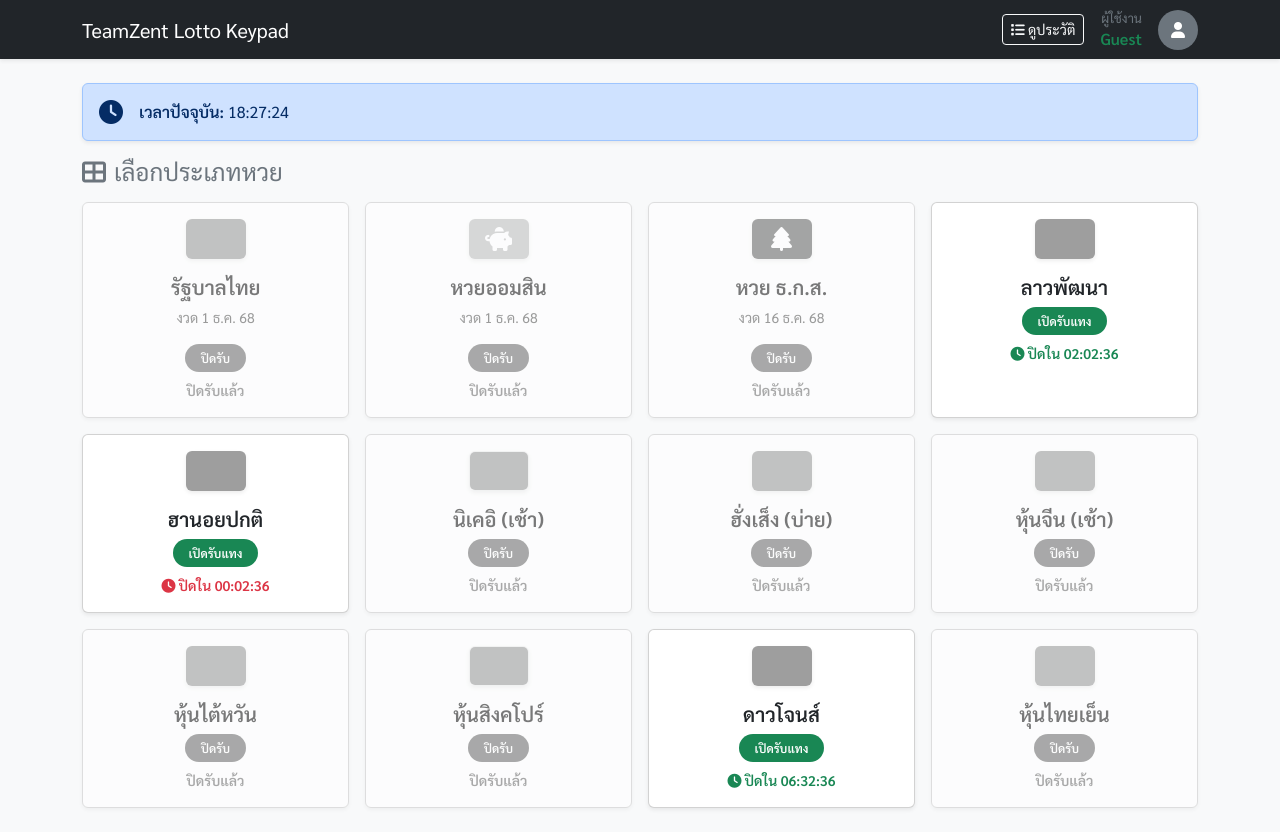
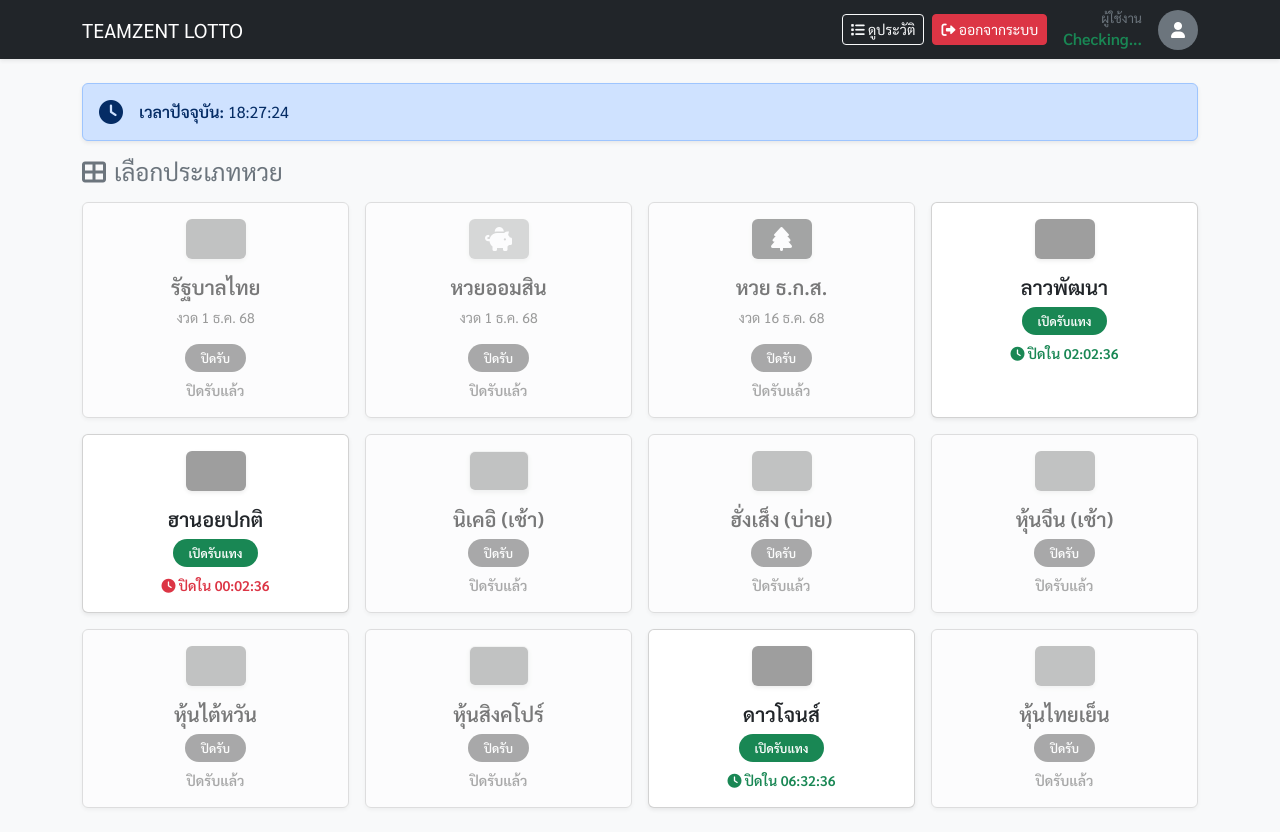
Before and after one commit to wthree316-droid/lotto-system, a plain HTML site: page menu.html in a window 1280 px wide. Drawn offline with nearby package versions, Linux system fonts and the light colour scheme; grey boxes are pictures that could not be loaded.

```diff
--- a/menu.html
+++ b/menu.html
@@ -29,50 +29,30 @@
 
     <nav class="navbar navbar-expand-lg navbar-dark bg-dark shadow-sm">
         <div class="container">
-            <a class="navbar-brand" href="#">TeamZent Lotto Keypad</a>
+            <a class="navbar-brand" href="#">TEAMZENT LOTTO</a>
 
-            <div class="d-flex align-items-center">
-                <a href="history.html?from=menu" class="btn btn-outline-light btn-sm me-3">
-                    <i class="fas fa-list"></i> ดูประวัติ
-                </a>
+            <button class="navbar-toggler" type="button" data-bs-toggle="collapse" data-bs-target="#navbarContent">
+                <span class="navbar-toggler-icon"></span>
+            </button>
 
-                <div class="text-white text-end me-3 d-none d-sm-block">
-                    <small class="d-block text-secondary" style="font-size: 0.8rem;">ผู้ใช้งาน</small>
-                    <span class="fw-bold text-success" id="user-display">User</span>
-                </div>
+            <div class="collapse navbar-collapse justify-content-end" id="navbarContent">
+                <div class="d-flex align-items-center mt-3 mt-lg-0">
 
+                    <a href="history.html?from=menu" class="btn btn-outline-light btn-sm me-2">
+                        <i class="fas fa-list"></i> ดูประวัติ
+                    </a>
 
-            <script>
-                function selectLotto(name, closeTime) {
-                    localStorage.setItem('selectedLottoName', name);
-                    localStorage.setItem('selectedLottoTime', closeTime);
-                    window.location.href = 'lotto.html';
-                }
+                    <button onclick="logout()" class="btn btn-danger btn-sm me-3">
+                        <i class="fas fa-sign-out-alt"></i> ออกจากระบบ
+                    </button>
 
-                document.addEventListener('DOMContentLoaded', () => {
-                    // --- ส่วนแสดงชื่อผู้ใช้ ---
-                    const agentName = localStorage.getItem('agentName') || 'Guest';
-                    const isAdmin = localStorage.getItem('isAdmin') === 'true';
-
-                    const display = document.getElementById('user-display');
-                    if(display) {
-                        // ถ้าเป็น Admin ให้เติมไอคอนมงกุฎ
-                        if(isAdmin) {
-                            display.innerHTML = `<i class="fas fa-crown text-warning me-1"></i> ${agentName}`;
-                        } else {
-                            display.innerText = agentName;
-                        }
-                    }
-
-                    // เริ่มนับถอยหลัง
-                    setInterval(updateCountdowns, 1000);
-                    updateCountdowns();
-                });
-
-                // ... (ฟังก์ชัน updateCountdowns และ pad เหมือนเดิม) ...
-            </script>
-                <div class="bg-secondary rounded-circle d-flex align-items-center justify-content-center text-white" style="width: 40px; height: 40px;">
-                    <i class="fas fa-user"></i>
+                    <div class="text-white text-end me-3 d-none d-sm-block">
+                        <small class="d-block text-secondary" style="font-size: 0.8rem;">ผู้ใช้งาน</small>
+                        <span class="fw-bold text-success" id="user-display">Checking...</span>
+                    </div>
+                    <div class="bg-secondary rounded-circle d-flex align-items-center justify-content-center text-white" style="width: 40px; height: 40px;">
+                        <i class="fas fa-user"></i>
+                    </div>
                 </div>
             </div>
         </div>
@@ -316,6 +296,15 @@
         function pad(n) {
             return n < 10 ? '0' + n : n;
         }
+
+
+    function logout() {
+        if(confirm("ต้องการออกจากระบบใช่หรือไม่?")) {
+            localStorage.removeItem('agentName'); // ลบชื่อที่จำไว้
+            localStorage.removeItem('isAdmin');   // ลบสถานะ Admin (ถ้ามี)
+            window.location.href = 'index.html';  // ดีดกลับหน้า Login
+        }
+    }
     </script>
 </body>
 </html>
```
